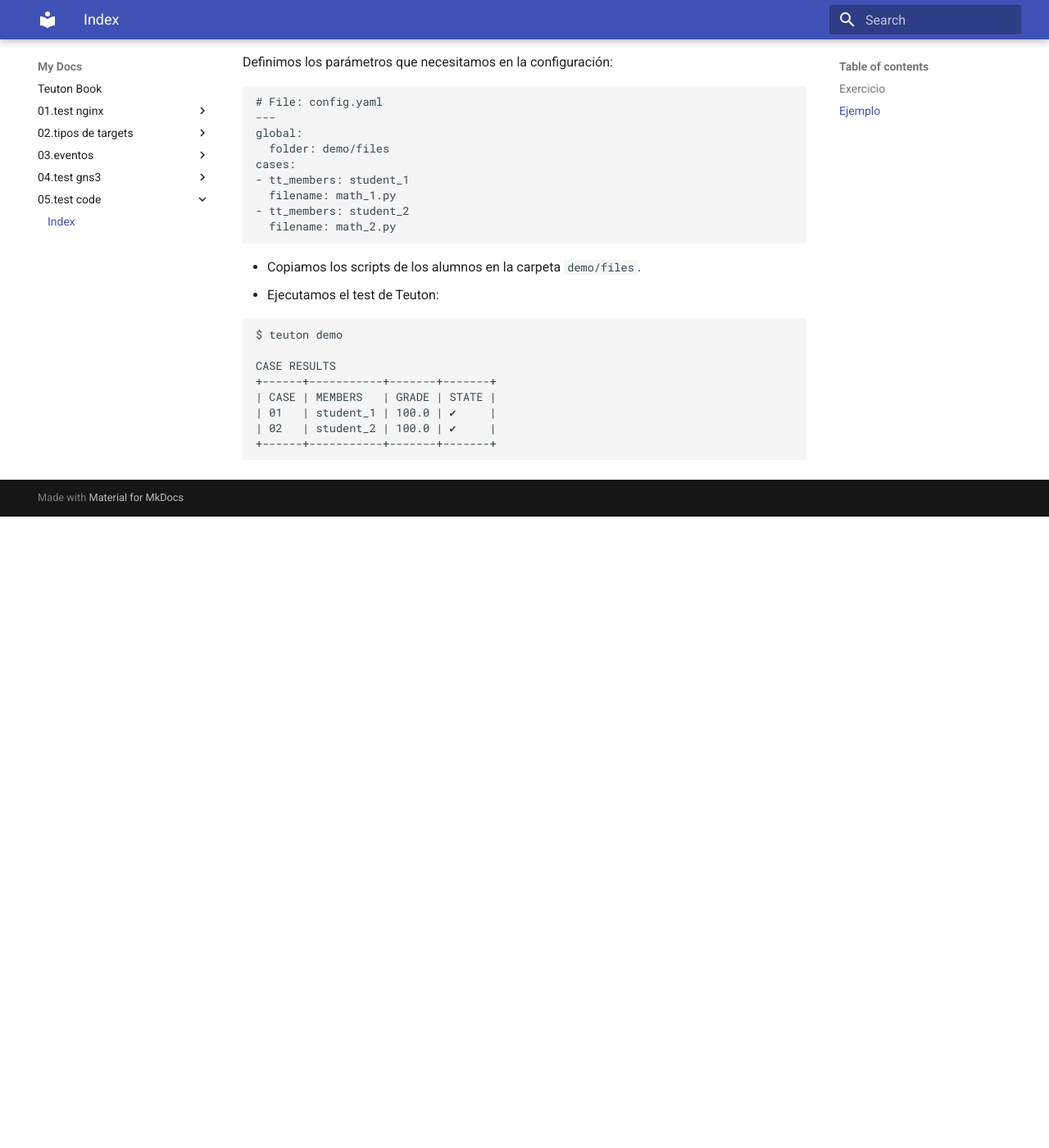
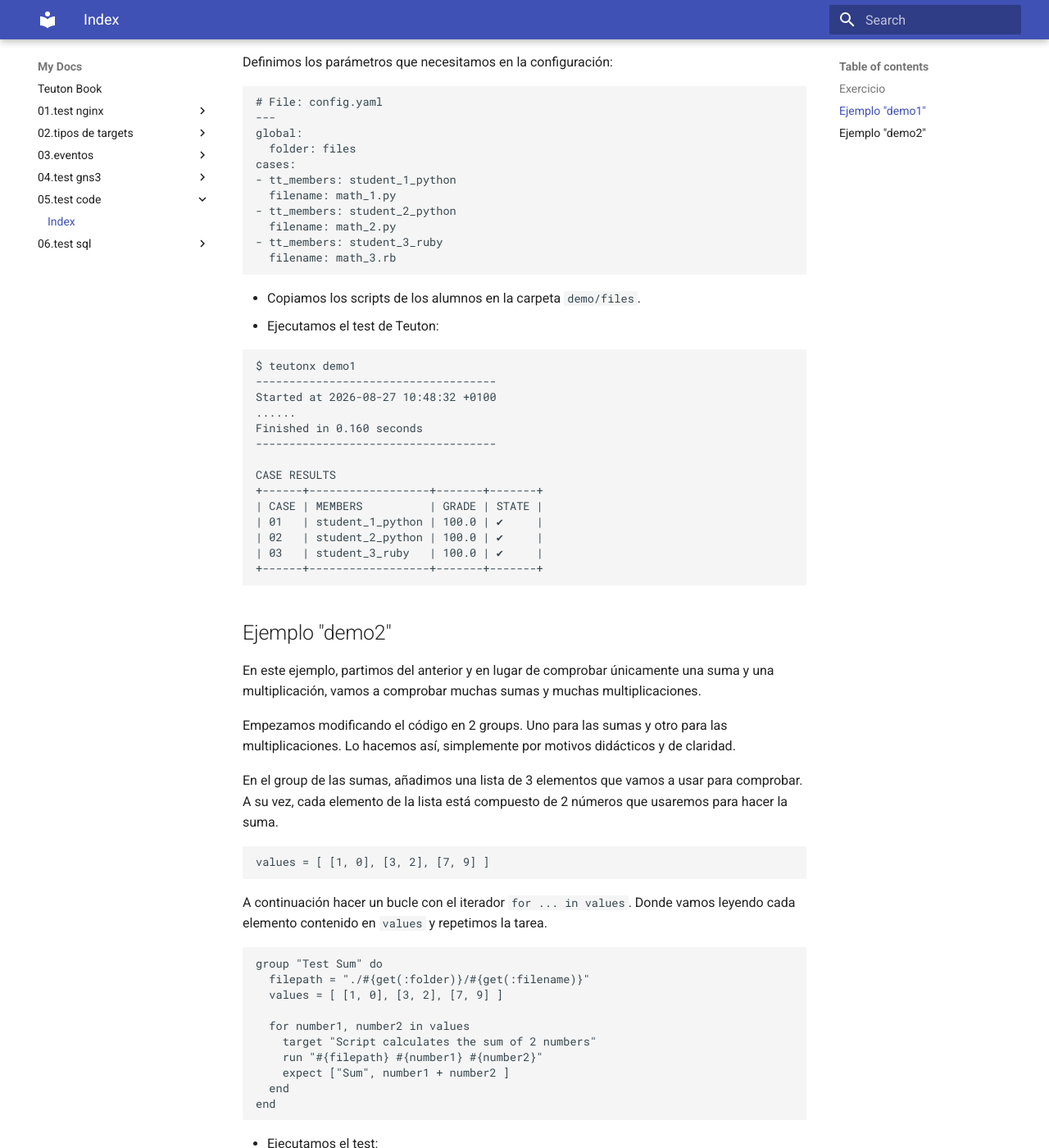
Before and after one commit to dvarrui/teuton-book, an MkDocs documentation site: the page built from docs/05.test_code/index.md, in a window 1280 px wide and 1400 px high, scrolled down 869 px. Shown: the whole window at 82% size. Built offline with MkDocs 1.6.1 and Material for MkDocs 9.7.7, drawn with Linux system fonts in a browser that asks for light colours; before the commit the page ends 1499 px from its top, so only the background shows below that; some of the changed text lies outside the part shown.

Commit message:
refwactor test

````diff
--- a/docs/05.test_code/demo/config.yaml
+++ b/docs/05.test_code/demo1/config.yaml
@@ -1,6 +1,6 @@
 ---
 global:
-  folder: demo/files
+  folder: files
 cases:
 - tt_members: student_1_python
   filename: math_1.py
--- a/docs/05.test_code/index.md
+++ b/docs/05.test_code/index.md
@@ -1,6 +1,6 @@
 [<<back](README.md)
 
-# Test code
+# Tutorial: evaluar código con Teuton
 
 Vamos a testear código usando Teuton.
 
@@ -11,12 +11,12 @@ Le pedimos a los alumnos un script para realizar sumas y multuplicaciones.
 Modo de uso:
 
 ```bash
-$ demo/files/math_1.py 3 4
+$ files/math_1.py 3 4
 Sum = 7
 Mul = 12
 ```
 
-## Ejemplo
+## Ejemplo "demo1"
 
 Definimos los "targets" `sum` y `mul`:
 
@@ -42,24 +42,80 @@ Definimos los parámetros que necesitamos en la configuración:
 # File: config.yaml
 ---
 global:
-  folder: demo/files
+  folder: files
 cases:
-- tt_members: student_1
+- tt_members: student_1_python
   filename: math_1.py
-- tt_members: student_2
+- tt_members: student_2_python
   filename: math_2.py
+- tt_members: student_3_ruby
+  filename: math_3.rb
 ```
 
 * Copiamos los scripts de los alumnos en la carpeta `demo/files`.
 * Ejecutamos el test de Teuton:
 
 ```bash
-$ teuton demo
+$ teutonx demo1
+------------------------------------
+Started at 2026-08-27 10:48:32 +0100
+......
+Finished in 0.160 seconds
+------------------------------------
 
 CASE RESULTS
-+------+-----------+-------+-------+
-| CASE | MEMBERS   | GRADE | STATE |
-| 01   | student_1 | 100.0 | ✔     |
-| 02   | student_2 | 100.0 | ✔     |
-+------+-----------+-------+-------+
++------+------------------+-------+-------+
+| CASE | MEMBERS          | GRADE | STATE |
+| 01   | student_1_python | 100.0 | ✔     |
+| 02   | student_2_python | 100.0 | ✔     |
+| 03   | student_3_ruby   | 100.0 | ✔     |
++------+------------------+-------+-------+
 ```
+
+## Ejemplo "demo2"
+
+En este ejemplo, partimos del anterior y en lugar de comprobar únicamente una suma y una multiplicación, vamos a comprobar muchas sumas y muchas multiplicaciones.
+
+Empezamos modificando el código en 2 groups. Uno para las sumas y otro para las multiplicaciones. Lo hacemos así, simplemente por motivos didácticos y de claridad.
+
+En el group de las sumas, añadimos una lista de 3 elementos que vamos a usar para comprobar. A su vez, cada elemento de la lista está compuesto de 2 números que usaremos para hacer la suma.
+
+```ruby
+values = [ [1, 0], [3, 2], [7, 9] ]
+```
+
+A continuación hacer un bucle con el iterador `for ... in values`. Donde vamos leyendo cada elemento contenido en `values` y repetimos la tarea.
+
+```ruby
+group "Test Sum" do
+  filepath = "./#{get(:folder)}/#{get(:filename)}"
+  values = [ [1, 0], [3, 2], [7, 9] ]
+
+  for number1, number2 in values
+    target "Script calculates the sum of 2 numbers"
+    run "#{filepath} #{number1} #{number2}"
+    expect ["Sum", number1 + number2 ]
+  end
+end
+```
+
+* Ejecutamos el test:
+
+```bash
+$ teuton demo2
+------------------------------------
+Started at 2026-08-27 11:03:05 +0100
+..................
+Finished in 0.474 seconds
+------------------------------------
+
+CASE RESULTS
++------+------------------+-------+-------+
+| CASE | MEMBERS          | GRADE | STATE |
+| 01   | student_1_python | 100.0 | ✔     |
+| 02   | student_2_python | 100.0 | ✔     |
+| 03   | student_3_ruby   | 100.0 | ✔     |
++------+------------------+-------+-------+
+```
+
+Hemos aumentado x6 el número de tests realizados sin apenas tener que crear nuevo código.
````
Also changed, not shown: docs/05.test_code/demo2/config.yaml (added, +10 -0 lines), docs/06.test_sql/demo/config.yaml (added, +7 -0 lines), docs/06.test_sql/index.md (added, +77 -0 lines), docs/index.md (+3 -2 lines), 6 other files.
